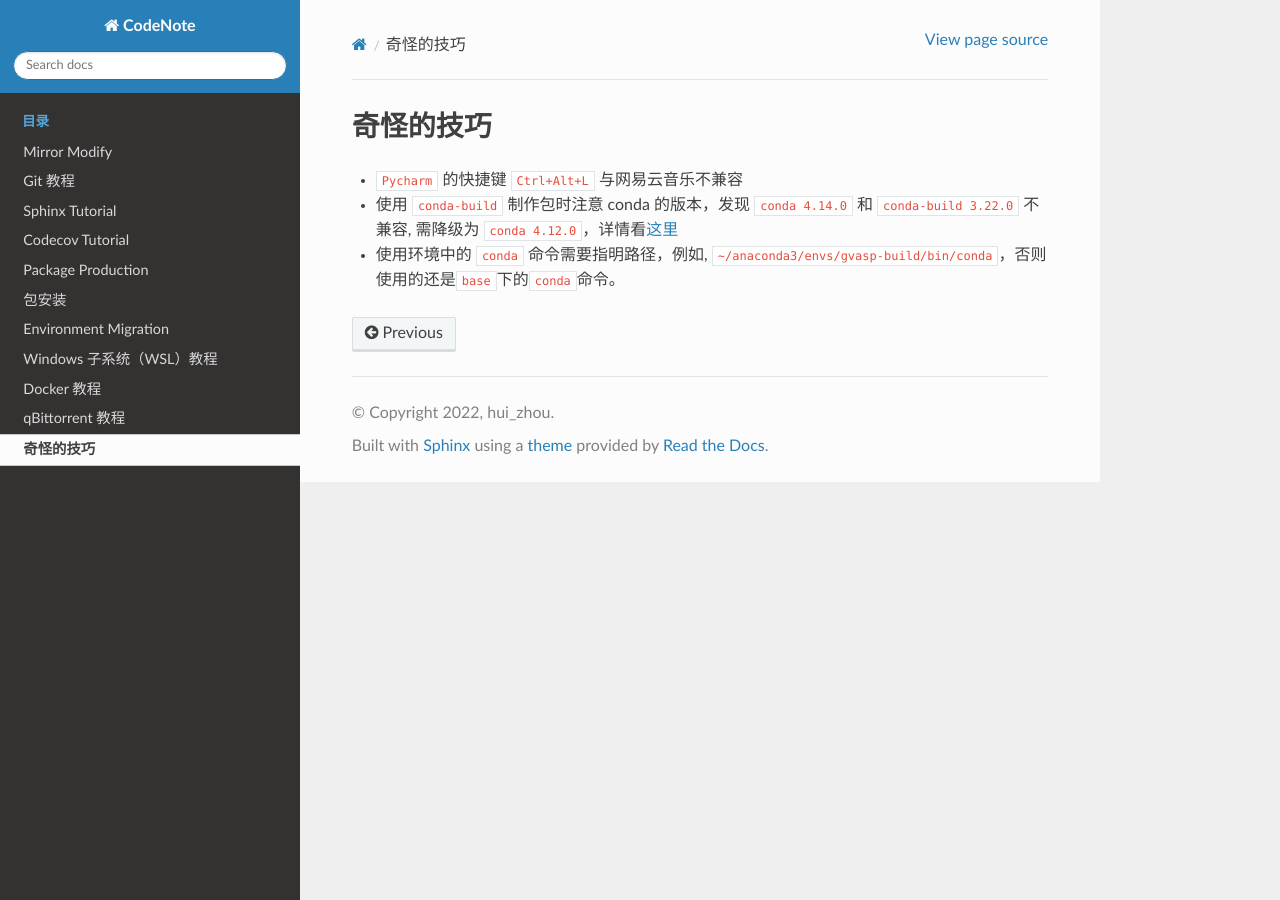
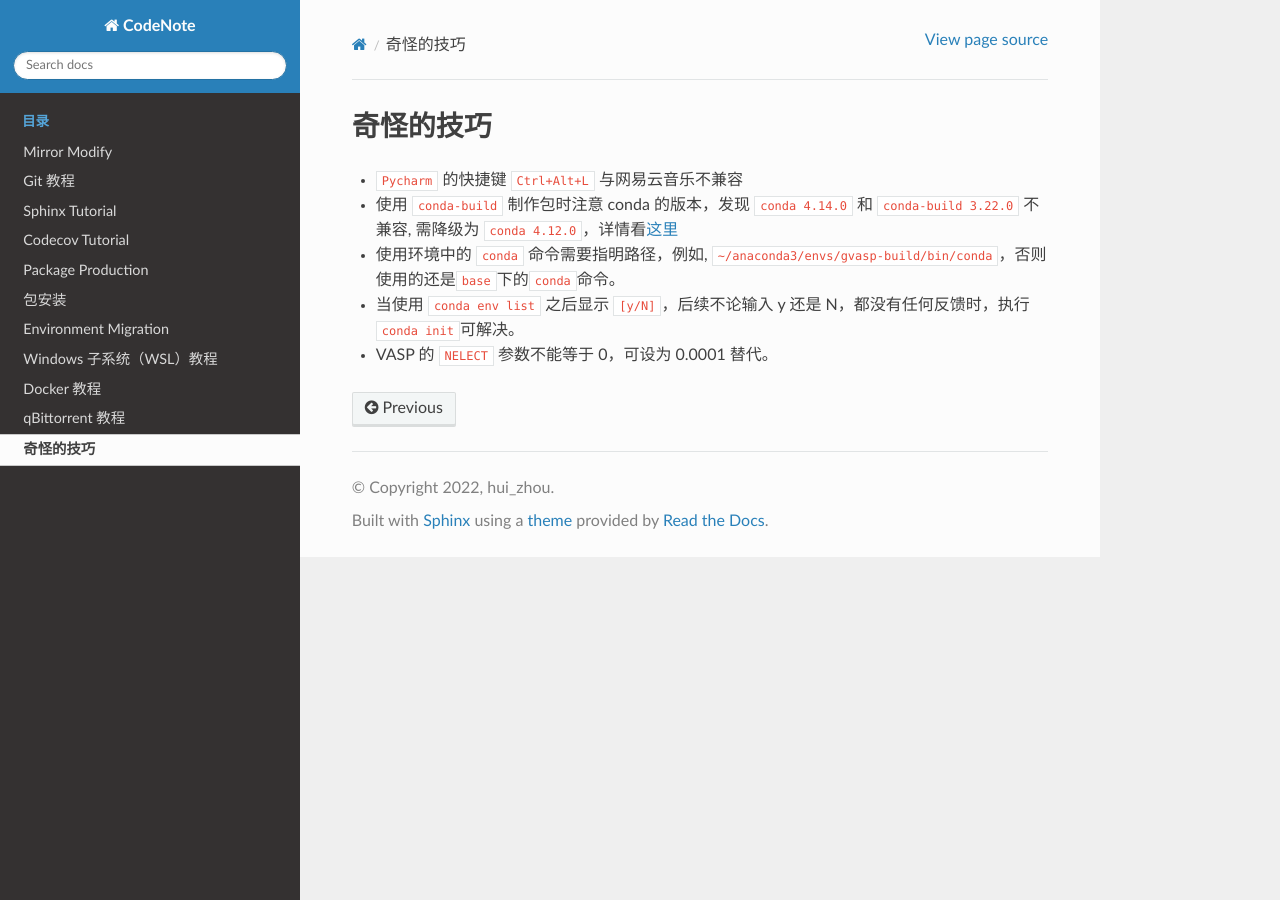
Before and after one commit to Rasic2/CodeNote, a Sphinx documentation site: the page built from docs/source/tricks.md, in a window 1280 px wide. Built offline with Sphinx 7.4.7 and the Read the Docs theme 2.0.0, drawn with Linux system fonts in a browser that asks for light colours.

Commit message:
add VASP NELECT

```diff
--- a/docs/source/tricks.md
+++ b/docs/source/tricks.md
@@ -3,3 +3,5 @@
 - `Pycharm` 的快捷键 `Ctrl+Alt+L` 与网易云音乐不兼容
 - 使用 `conda-build` 制作包时注意 conda 的版本，发现 `conda 4.14.0` 和 `conda-build 3.22.0` 不兼容, 需降级为 `conda 4.12.0`，详情看[这里](https://github.com/conda/conda-build/issues/4484)
 - 使用环境中的 `conda` 命令需要指明路径，例如, `~/anaconda3/envs/gvasp-build/bin/conda`，否则使用的还是`base`下的`conda`命令。
+- 当使用 `conda env list` 之后显示 `[y/N]`，后续不论输入 y 还是 N，都没有任何反馈时，执行`conda init`可解决。
+- VASP 的 `NELECT` 参数不能等于 0，可设为 0.0001 替代。
```
